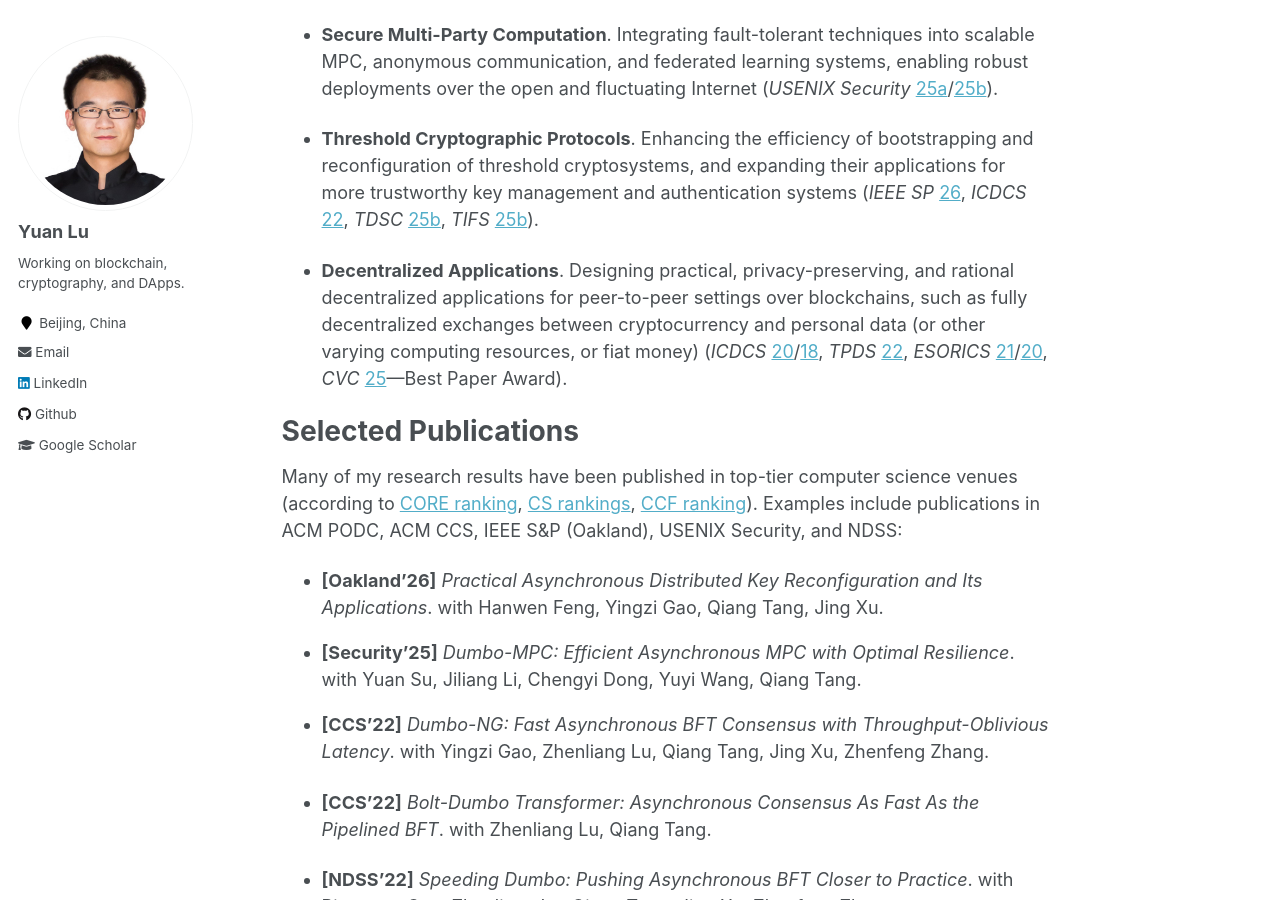
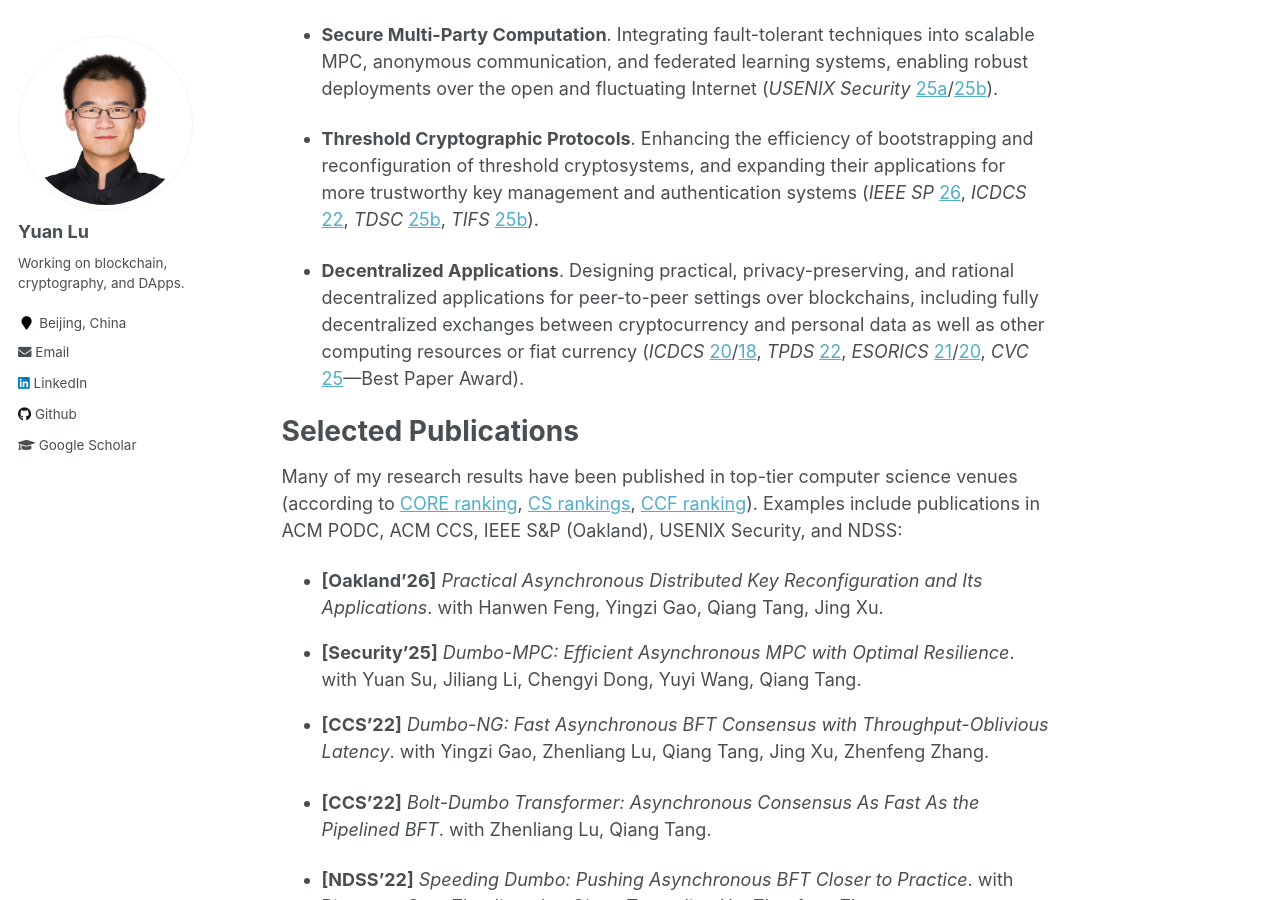
Before and after one commit to yylluu/yylluu.github.io, a Jekyll site: the page built from _pages/about.md, in a window 1280 px wide and 900 px high, scrolled down 566 px. Built offline with Jekyll 4.4.1, drawn with Linux system fonts in a browser that asks for light colours.

Commit message:
Update about.md

```diff
--- a/_pages/about.md
+++ b/_pages/about.md
@@ -20,7 +20,7 @@ My research spans blockchain infrastructure, decentralized applications, and the
 
 - **Threshold Cryptographic Protocols**. Enhancing the efficiency of bootstrapping and reconfiguration of threshold cryptosystems, and expanding their applications for more trustworthy key management and authentication systems (*IEEE SP* [26](https://eprint.iacr.org/2025/149), *ICDCS* [22](https://ieeexplore.ieee.org/abstract/document/9912190), *TDSC* [25b](https://ieeexplore.ieee.org/abstract/document/10807394), *TIFS* [25b](https://ieeexplore.ieee.org/abstract/document/11153573)).
 
-- **Decentralized Applications**. Designing practical, privacy-preserving, and rational decentralized applications for peer-to-peer settings over blockchains, such as fully decentralized exchanges between cryptocurrency and personal data (or other varying computing resources, or fiat money) (*ICDCS* [20](https://ieeexplore.ieee.org/abstract/document/9355719)/[18](https://ieeexplore.ieee.org/abstract/document/8416350), *TPDS* [22](https://ieeexplore.ieee.org/abstract/document/9929262), *ESORICS* [21](https://link.springer.com/chapter/10.1007/978-3-030-88418-5_17)/[20](https://link.springer.com/chapter/10.1007/978-3-030-59013-0_35), *CVC* [25](https://ieeexplore.ieee.org/abstract/document/11068849)—Best Paper Award).
+- **Decentralized Applications**. Designing practical, privacy-preserving, and rational decentralized applications for peer-to-peer settings over blockchains, including fully decentralized exchanges between cryptocurrency and personal data as well as other computing resources or fiat currency (*ICDCS* [20](https://ieeexplore.ieee.org/abstract/document/9355719)/[18](https://ieeexplore.ieee.org/abstract/document/8416350), *TPDS* [22](https://ieeexplore.ieee.org/abstract/document/9929262), *ESORICS* [21](https://link.springer.com/chapter/10.1007/978-3-030-88418-5_17)/[20](https://link.springer.com/chapter/10.1007/978-3-030-59013-0_35), *CVC* [25](https://ieeexplore.ieee.org/abstract/document/11068849)—Best Paper Award).
 
 
 
```
